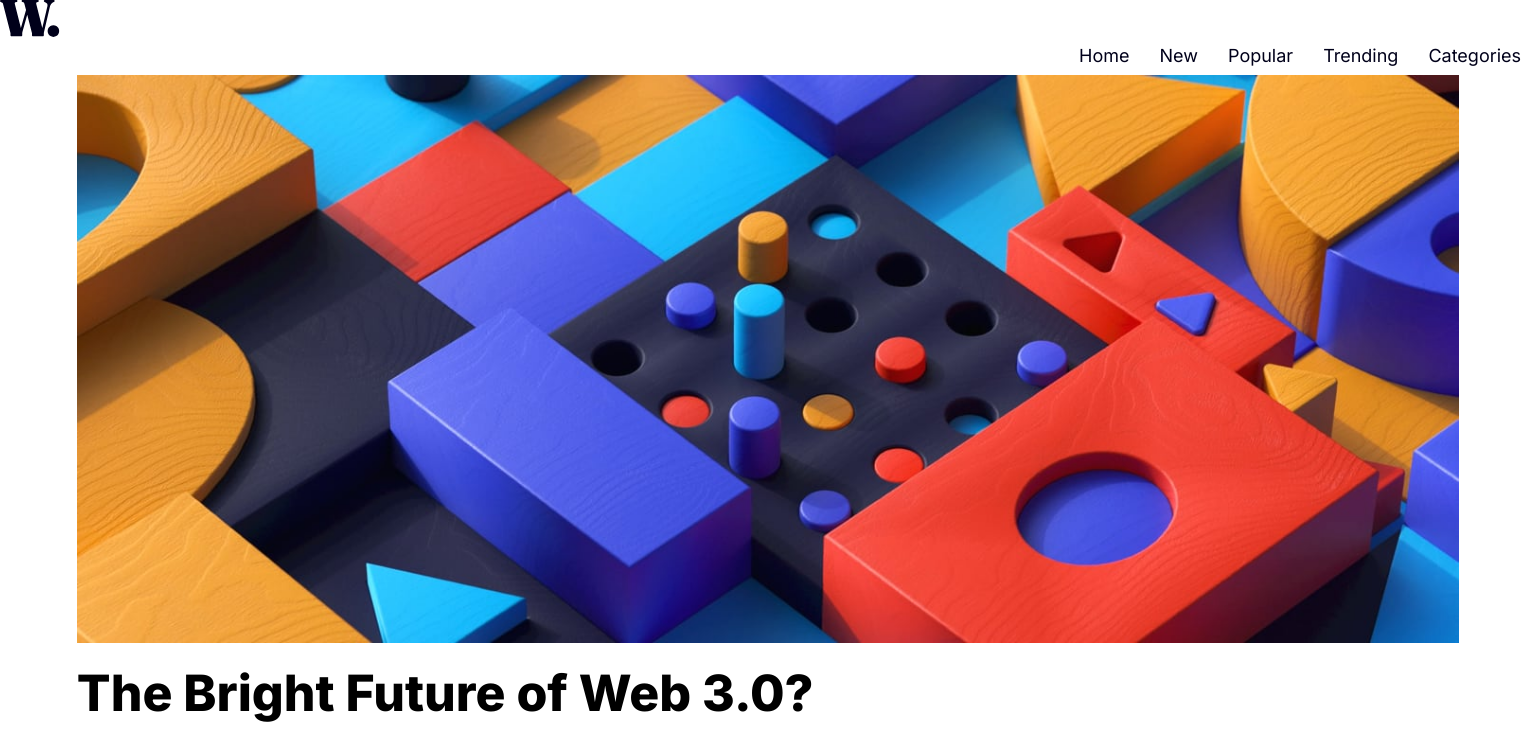
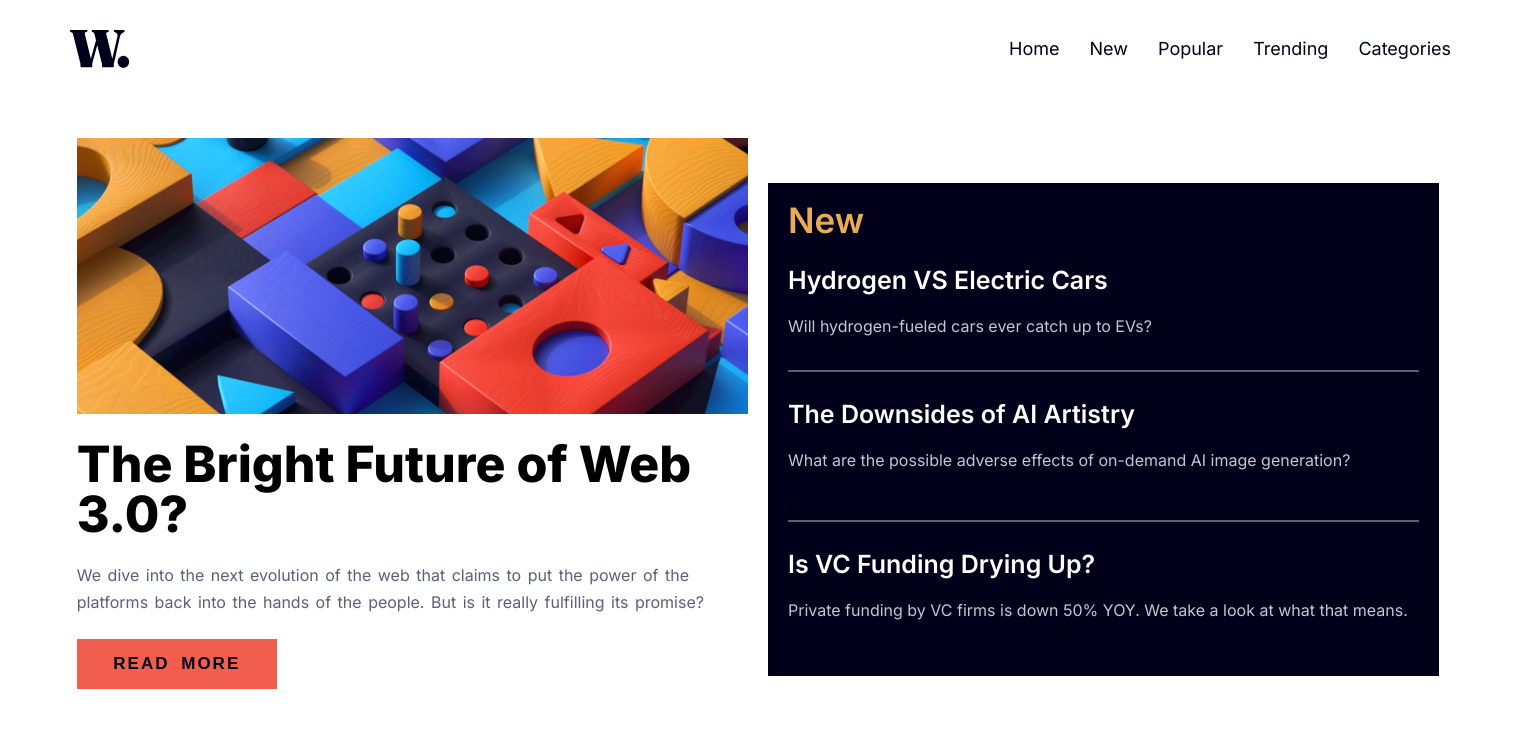
Before and after one commit to JoeVan1109/News-Homepage-Github, a website: page index.html in a window 1536 px wide. Shown: the top 738 px of the page. Drawn offline with Linux system fonts and the light colour scheme.

Commit message:
navbar responssive desktop finie

```diff
--- a/sass/layout/_grid.scss
+++ b/sass/layout/_grid.scss
@@ -0,0 +1,18 @@
+.container {
+
+    display: grid;
+    grid-template-columns: 1fr 1fr;
+    gap: 20px;
+
+    .bloc-intro-bannner {
+        grid-column: span 2;
+    }
+
+    .bloc-new {
+        grid-column: span 1;
+    }
+
+    .bloc-article {
+        grid-column: span 3;
+    }
+}
--- a/sass/layout/_navigation.scss
+++ b/sass/layout/_navigation.scss
@@ -93,38 +93,39 @@ header {
         max-height: 90px;
 
         display: flex;
-        justify-content: space-between;
-        align-content: center;
+        justify-content: center;
 
 
 
 
 
         .logo-bandeau {
-            width: 50px;
+            width: 130px;
 
             margin: 20px;
         }
     }
 
     @media screen and (min-width: 1500px) {
-        header {
-            display: flex;
-            justify-content: space-between;
-            align-items: center;
-            width: 100%;
-            padding: 70px 0 50px 70px;
-            box-sizing: border-box;
-        }
+
+        padding: 30px 70px 0 70px;
+
+        display: flex;
+        justify-content: space-between;
 
         .bandeau {
-            position: static;
-            z-index: 1;
+
+            position: relative;
+
+            justify-content: flex-start;
+
             width: auto;
             max-height: none;
 
 
             .logo-bandeau {
+
+
                 width: 60px;
                 margin: 0;
             }
@@ -137,7 +138,6 @@ header {
             padding: 0;
             display: flex;
             justify-content: flex-end;
-            align-content: center;
             background-color: transparent;
 
             .bloc-link {
--- a/sass/pages/_home.scss
+++ b/sass/pages/_home.scss
@@ -18,6 +18,8 @@ html, body {
         box-sizing: border-box;
         padding-left: 5%;
         padding-right: 5%;
+
+        margin-top: 70px;
 
         box-sizing: border-box;
 
```
Also changed, not shown: css/style.css, 1 other file.
